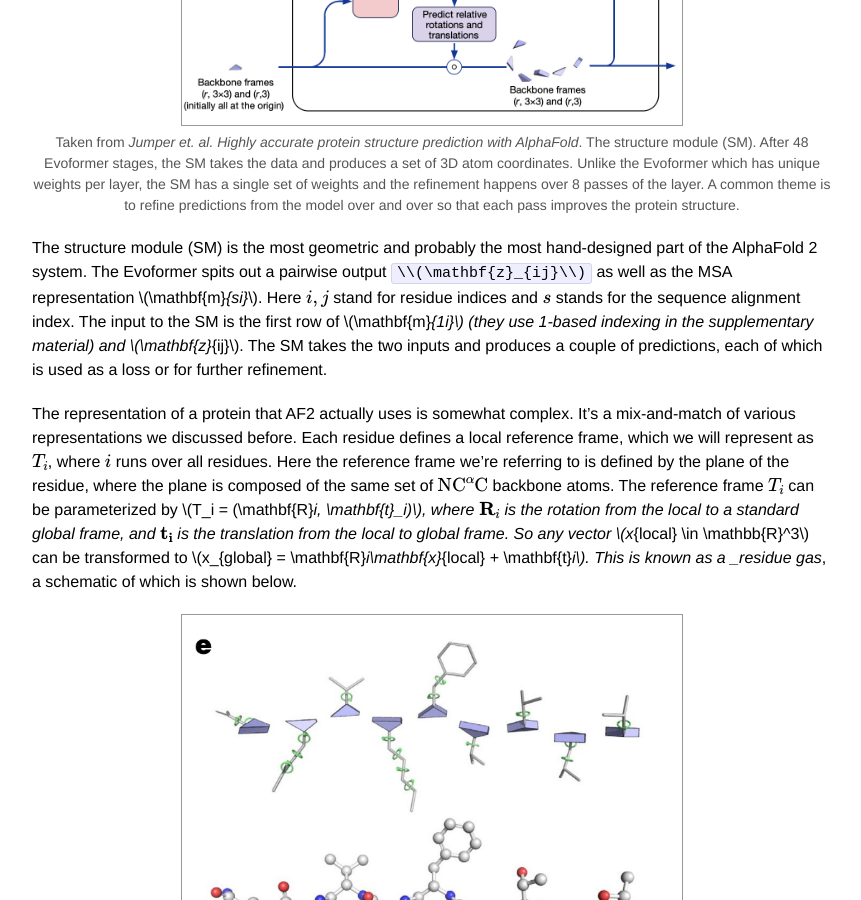
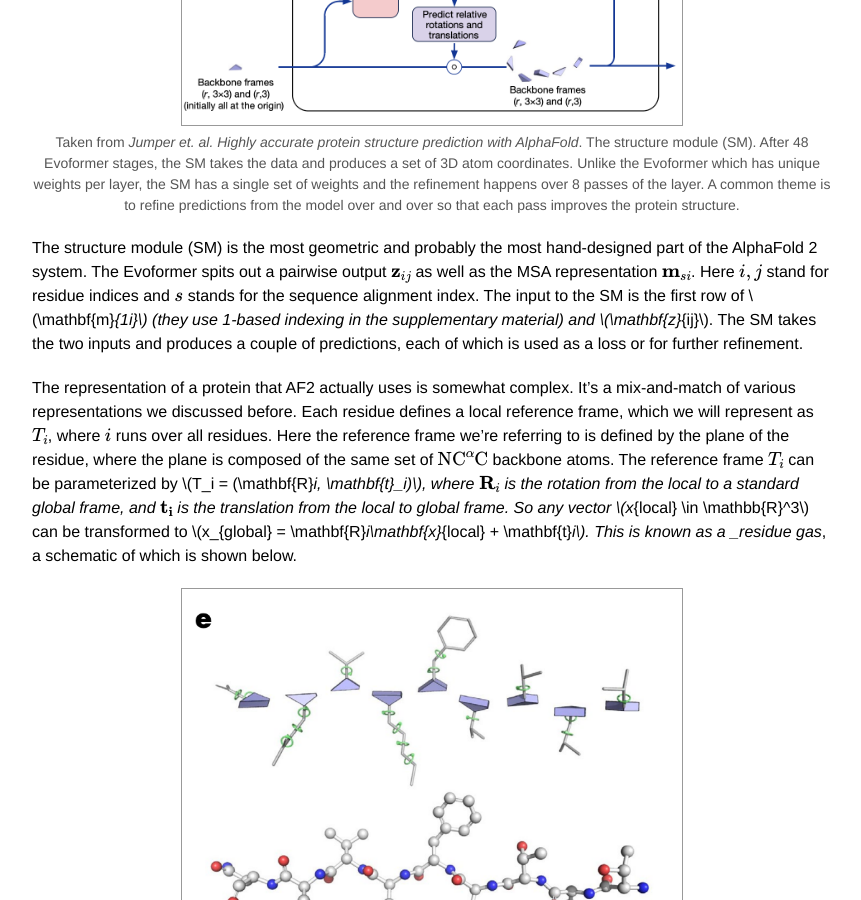
Before and after one commit to mohashei/mohashei.github.io, a Jekyll site: the page built from _posts/2021-12-23-alphafold-2-overview.markdown, in a window 1280 px wide and 900 px high, scrolled down 2606 px. Shown: the whole window, without its empty margins (208-1069 px from the left). Built offline with Jekyll 4.4.1, drawn with Linux system fonts in a browser that asks for light colours; formulas are drawn with MathJax 3.

Commit message:
Use backslash to escape underscore problem

```diff
--- a/_posts/2021-12-23-alphafold-2-overview.markdown
+++ b/_posts/2021-12-23-alphafold-2-overview.markdown
@@ -58,7 +58,7 @@
 </div>
 </div>
 
-The structure module (SM) is the most geometric and probably the most hand-designed part of the AlphaFold 2 system. The Evoformer spits out a pairwise output `\\(\mathbf{z}_{ij}\\)` as well as the MSA representation \\(\mathbf{m}_{si}_\\). Here \\(i,j\\) stand for residue indices and \\(s\\) stands for the sequence alignment index. The input to the SM is the first row of \\(\mathbf{m}_{1i}\\) (they use 1-based indexing in the supplementary material) and \\(\mathbf{z}_{ij}\\). The SM takes the two inputs and produces a couple of predictions, each of which is used as a loss or for further refinement.
+The structure module (SM) is the most geometric and probably the most hand-designed part of the AlphaFold 2 system. The Evoformer spits out a pairwise output \\(\mathbf{z}\_{ij}\\) as well as the MSA representation \\(\mathbf{m}\_{si}\\). Here \\(i,j\\) stand for residue indices and \\(s\\) stands for the sequence alignment index. The input to the SM is the first row of \\(\mathbf{m}_{1i}\\) (they use 1-based indexing in the supplementary material) and \\(\mathbf{z}_{ij}\\). The SM takes the two inputs and produces a couple of predictions, each of which is used as a loss or for further refinement.
 
 The representation of a protein that AF2 actually uses is somewhat complex. It's a mix-and-match of various representations we discussed before. Each residue defines a local reference frame, which we will represent as \\(T_i\\), where \\(i\\) runs over all residues. Here the reference frame we're referring to is defined by the plane of the residue, where the plane is composed of the same set of \\(\text{N}\text{C}^\alpha\text{C}\\) backbone atoms. The reference frame \\(T_i\\) can be parameterized by \\(T_i = (\mathbf{R}_i, \mathbf{t}_i)\\), where \\(\mathbf{R}_i\\) is the rotation from the local to a standard global frame, and \\(\mathbf{t_i}\\) is the translation from the local to global frame. So any vector \\(x_{local} \in \mathbb{R}^3\\) can be transformed to \\(x_{global} = \mathbf{R}_i\mathbf{x}_{local} + \mathbf{t}_i\\). This is known as a _residue gas_, a schematic of which is shown below.
 
```
